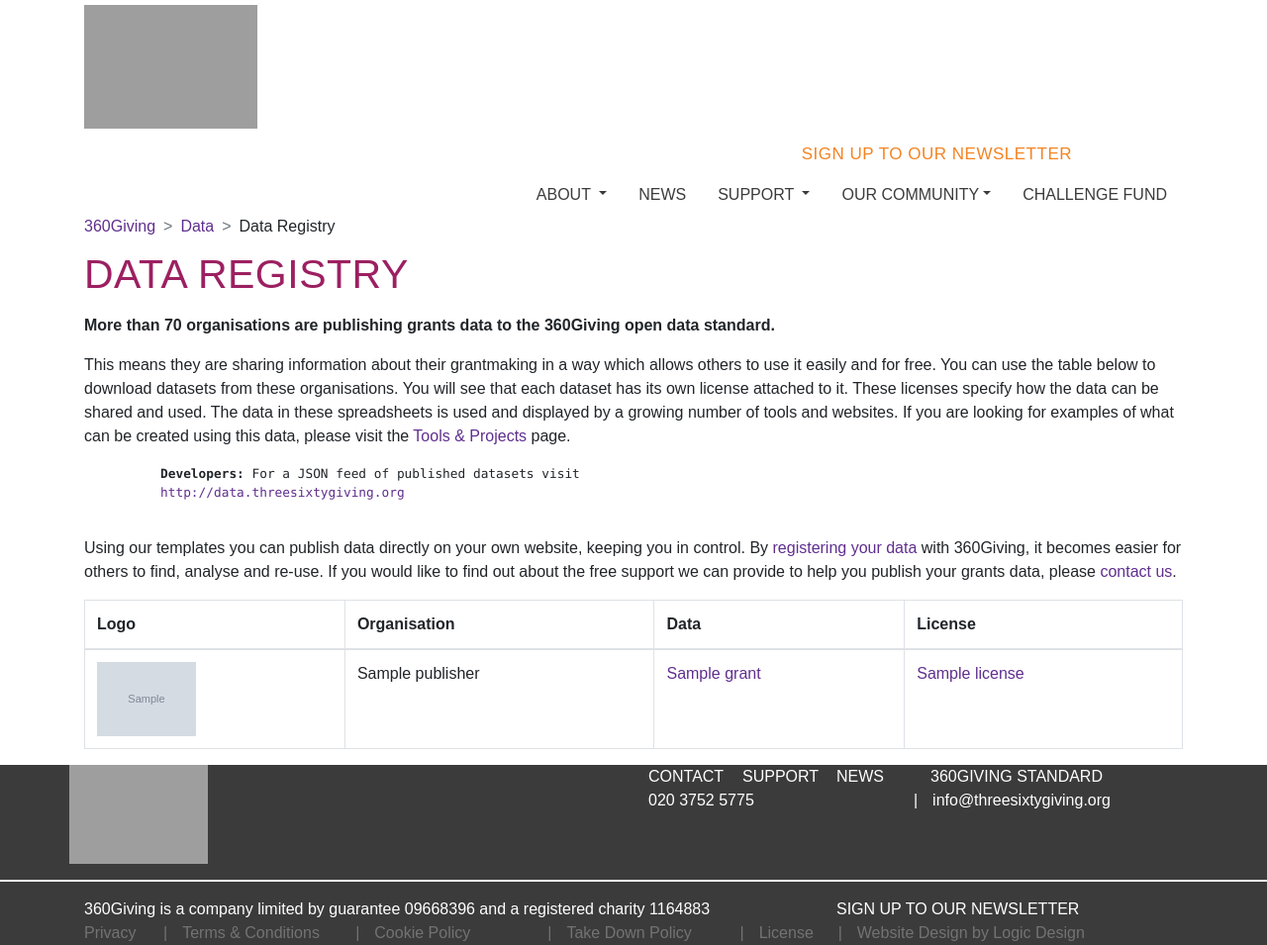
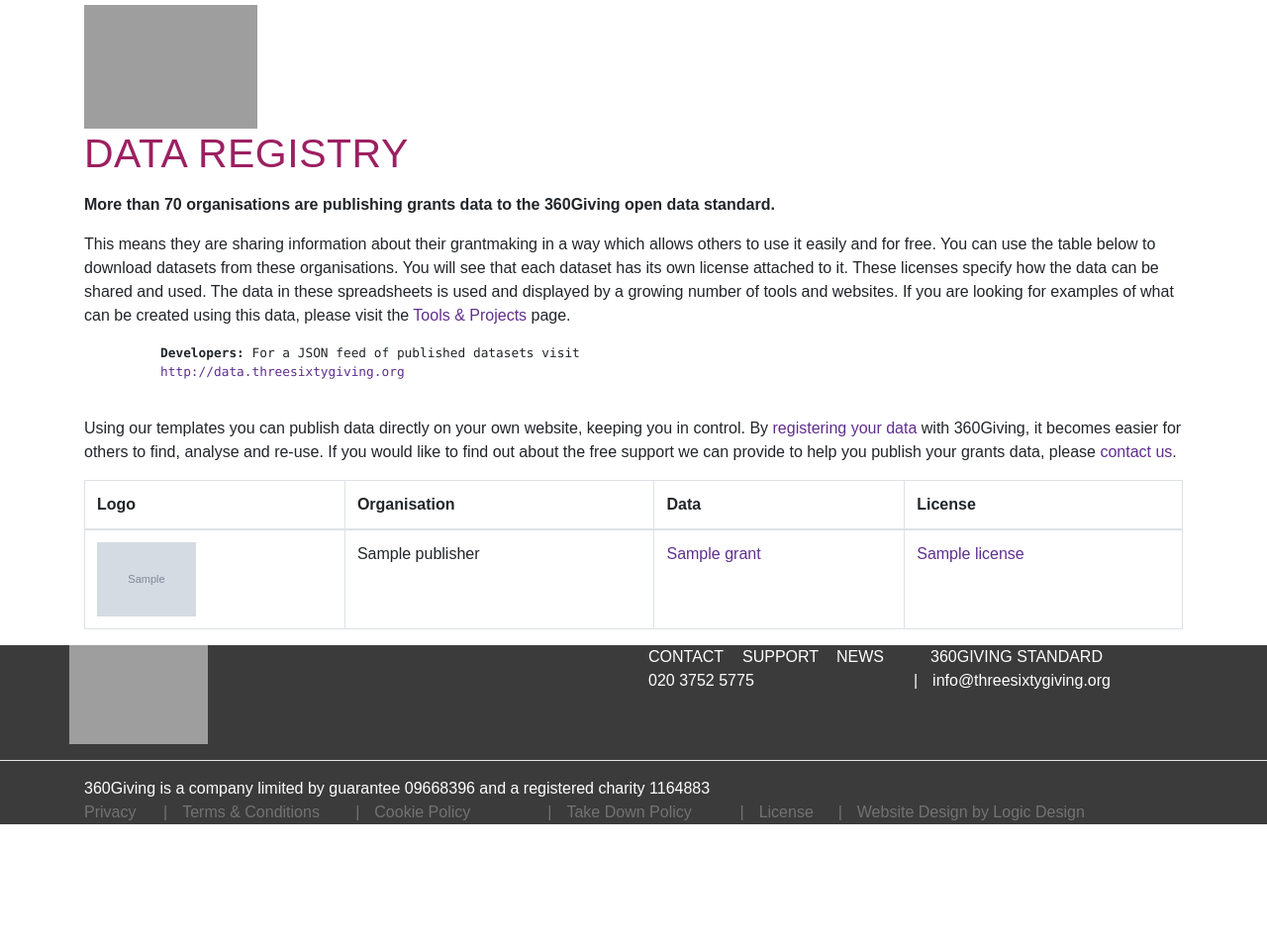
Before and after one commit to ThreeSixtyGiving/registry-classic, a Flask app: template registry/templates/registry.html in a window 1280 px wide. Shown: the whole page at 99% size. After the commit the page ends 833 px from the top, so only its background shows below. Run offline with Flask 2, Linux system fonts and the light colour scheme; the template is opened without the code that fills it: most values are stand-ins (such as "Sample title", 1, 10 or a date in 2020); grey boxes marked "Sample" are stand-in pictures; some libraries are stand-ins or nearby versions; grey boxes are pictures that could not be loaded.

Commit message:
Delete unnecessary fields

```diff
--- a/registry/static/css/style.css
+++ b/registry/static/css/style.css
@@ -2,35 +2,6 @@ body {
   font-family: "Source Sans Pro", sans-serif !important;
   font-size: 18px;
   line-height: 28px;
-}
-
-.container ul li.newsletter-signup a {
-    text-decoration: none;
-    font-size: 17px;
-    color: #f48320;
-    font-family: "Ostrich Sans Black", sans-serif;
-    letter-spacing: 0.5px;
-}
-
-.dropdown:hover > .dropdown-menu {
-    display: block;
-}
-
-.caret {
-    display: none;
-}
-
-.page-header ol {
-  padding: 0 0;
-  background-color: #fff;
-}
-
-body div.container div.navbar-header .nav-second-row a {
-  color: #3b3b3c;
-}
-
-.breadcrumb > li + li:before {
-    content: "> " !important;
 }
 
 .page-header h1 {
--- a/registry/templates/registry.html
+++ b/registry/templates/registry.html
@@ -31,92 +31,11 @@
         <a class="navbar-brand" href="http://www.threesixtygiving.org/">
           <img src="http://www.threesixtygiving.org/wp-content/themes/360giving/assets/img/logo.png" alt="360Giving" width="175" height="125">
         </a>
-
-        <ul class="nav justify-content-end">
-          <li class="nav-item newsletter-signup">
-            <a class="nav-link" href="http://www.threesixtygiving.org/#newsletter">
-              <span class="glyphicon glyphicon-envelope">SIGN UP TO OUR NEWSLETTER</span>
-            </a>
-          </li>
-          <li class="nav-item">
-            <a class="nav-link" href="https://twitter.com/360giving">
-              <i class="fa fa-twitter-square"></i>
-            </a>
-          </li>
-          <li class="nav-item">
-            <a class="nav-link" href="https://github.com/threeSixtyGiving">
-              <i class="fa fa-github-alt"></i>
-            </a>
-          </li>
-          <li class="nav-item">
-            <a class="nav-link" href="#">
-              <span class="glyphicon glyphicon-search"></span>
-            </a>
-          </li>
-        </ul>
-
-        <ul class="nav justify-content-end nav-second-row">
-          <li class="nav-item dropdown">
-            <a class="nav-link dropdown-toggle" data-toggle="dropdown" role="button"
-               href="http://www.threesixtygiving.org/about/"
-               aria-haspopup="true" aria-expanded="false"
-            >ABOUT
-            </a>
-            <div class="dropdown-menu">
-              <a class="dropdown-item" href="http://www.threesixtygiving.org/our-history/">Our History</a>
-              <a class="dropdown-item" href="http://www.threesixtygiving.org/about/the-team/">Our People</a>
-              <a class="dropdown-item" href="http://www.threesixtygiving.org/about/governance/">Funding &amp; Governance</a>
-              <a class="dropdown-item" href="http://www.threesixtygiving.org/about/vacancies/">Vacancies</a>
-              <a class="dropdown-item" href="http://www.threesixtygiving.org/contact/">Contact</a>
-            </div>
-          </li>
-          <li class="nav-item">
-            <a class="nav-link" href="http://www.threesixtygiving.org/news-2/">
-              NEWS
-            </a>
-          </li>
-          <li class="nav-item dropdown">
-            <a class="nav-link dropdown-toggle" data-toggle="dropdown"
-               href="http://www.threesixtygiving.org/support/"
-               aria-haspopup="true" aria-expanded="false"
-            >SUPPORT
-            </a>
-            <div class="dropdown-menu">
-              <a class="dropdown-item" href="http://www.threesixtygiving.org/faq/">FAQs</a>
-              <a class="dropdown-item" href="http://www.threesixtygiving.org/support/publish-data/">How to Publish Data</a>
-              <a class="dropdown-item" href="http://www.threesixtygiving.org/support/standard/">What is the 360Giving Standard?</a>
-            </div>
-          </li>
-          <li class="nav-item dropdown">
-            <a class="nav-link dropdown-toggle" data-toggle="dropdown"
-               href="http://www.threesixtygiving.org/our-community/"
-               aria-haspopup="true" aria-expanded="false"
-            >OUR COMMUNITY</a>
-            <div class="dropdown-menu">
-              <a class="dropdown-item" href="http://www.threesixtygiving.org/data/data-registry/">Data Registry</a>
-              <a class="dropdown-item" href="http://www.threesixtygiving.org/data/find-data/">Tools &amp; Projects</a>
-              <a class="dropdown-item" href="https://forum.threesixtygiving.org/">Discussion Forum</a>
-              <a class="dropdown-item" href="http://www.threesixtygiving.org/our-community/360giving-code-conduct/">360Giving Code of Conduct</a>
-            </div>
-          </li>
-          <li class="nav-item">
-            <a class="nav-link" href="http://www.threesixtygiving.org/360giving-challenge-fund/">
-              CHALLENGE FUND
-            </a>
-          </li>
-        </ul>
       </div>
     </div>
 
     <div class="container body-main">
       <div class = "page-header">
-
-        <ol class="breadcrumb">
-          <li class="breadcrumb-item"><a href="http://www.threesixtygiving.org/">360Giving</a></li>
-          <li class="breadcrumb-item"><a href="http://www.threesixtygiving.org/data/">Data</a></li>
-          <li class="breadcrumb-item" aria-current="page">Data Registry</li>
-        </ol>
-
         <h1>DATA REGISTRY</h1>
       </div>
 
@@ -212,11 +131,6 @@
             and a registered charity
             <a href="http://beta.charitycommission.gov.uk/charity-details/?regid=1164883&subid=0"  target="_blank">1164883</a>
           </div>
-          <div class="col-sm-4">
-            <a href="http://www.threesixtygiving.org/#newsletter">
-              <span class="glyphicon glyphicon-envelope">SIGN UP TO OUR NEWSLETTER</span>
-            </a>
-          </div>
         </div>
         <div class="row justify-content-md-start footer-third-row">
           <div class="col-sm-1"><a title="Privacy" href="http://www.threesixtygiving.org/privacy/">Privacy</a></div>
```
